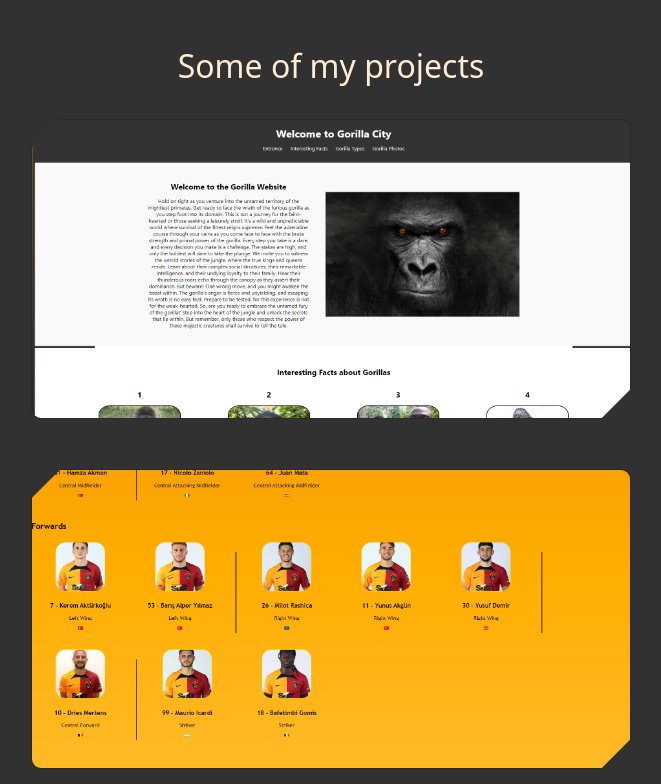
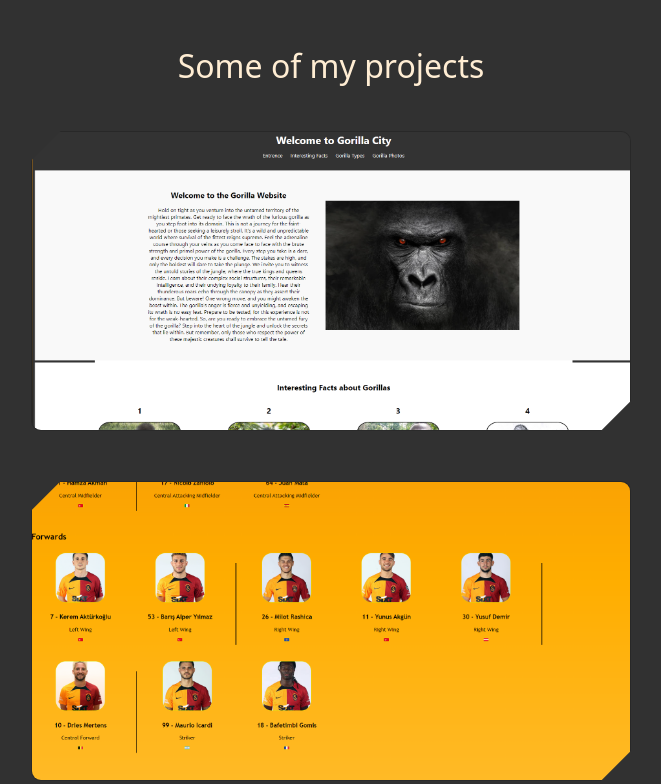
Before and after one commit to ArsenLupen53/Portfolio, a plain HTML site: page index.html in a window 1280 px wide. Shown: the part 725-1509 px from the top of the page, without its empty margins (309-970 px from the left). Drawn offline with nearby package versions, Linux system fonts and the light colour scheme.

Commit message:
Update styles.css

```diff
--- a/styles.css
+++ b/styles.css
@@ -202,13 +202,13 @@ nav ul li a:hover {
 /*projects*/
 #projects {
   text-align: center;
-
 }
 
 .project-images{
   display:flex;
   flex-wrap: wrap;
   justify-content: center;
+  margin-top: 20px;
 }
 
 .project-images .card {
@@ -278,6 +278,8 @@ nav ul li a:hover {
 .project-images .card img{
   width:100%;
   height:100%;
+  aspect-ratio: 1 / 1;
+  object-fit: cover;
 }
 
 
```
